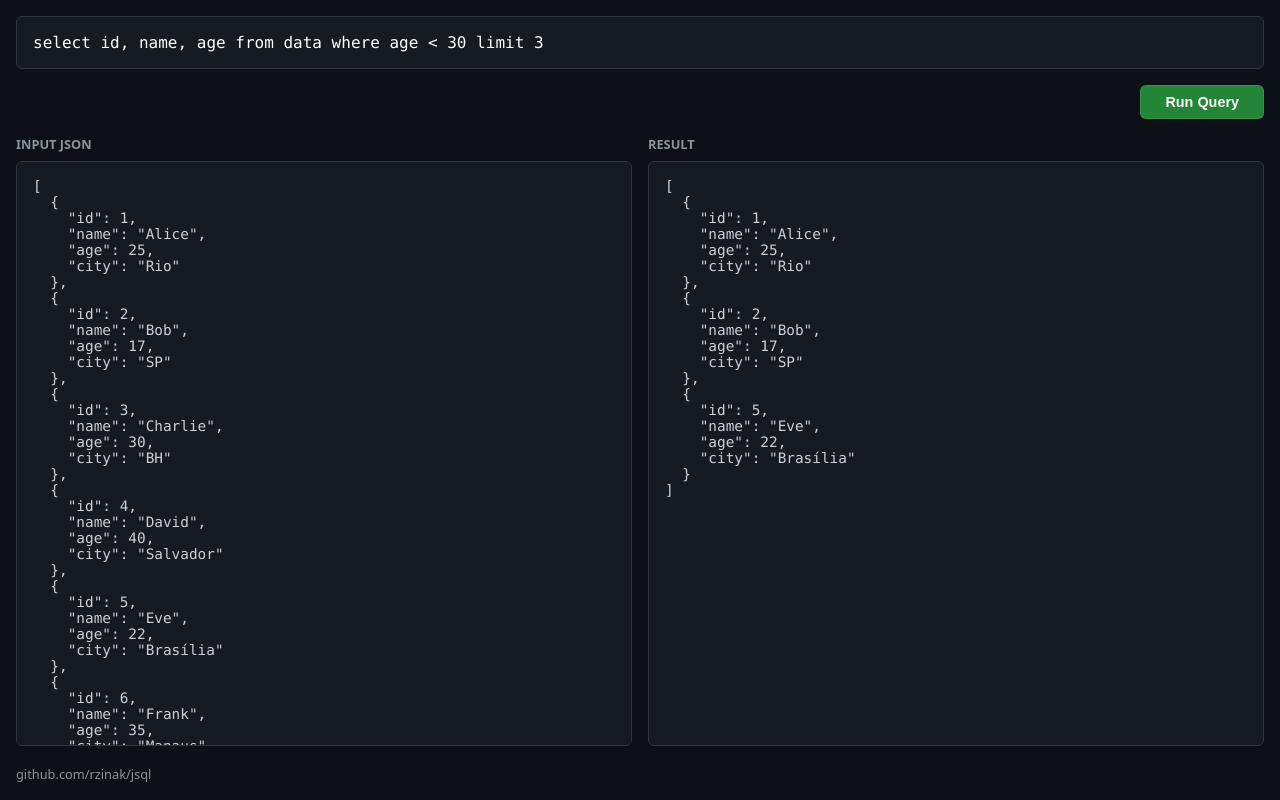
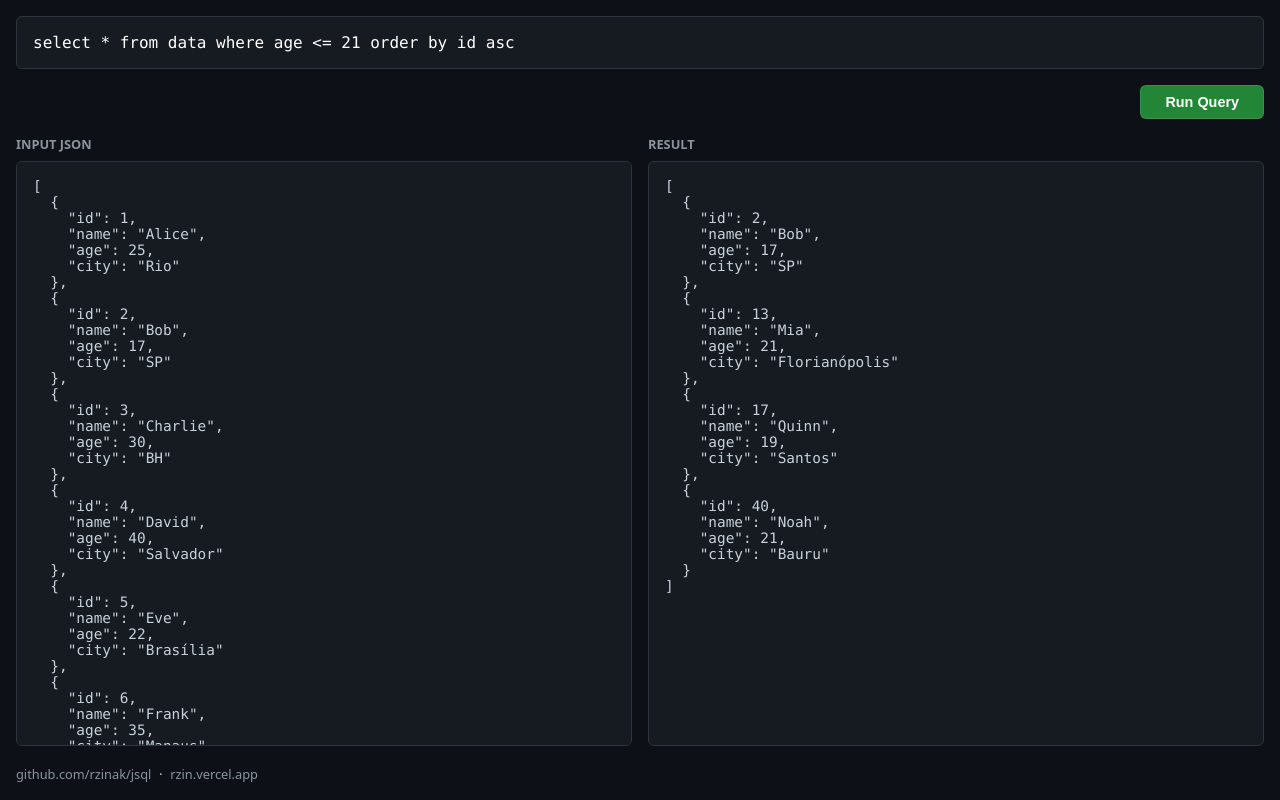
Before and after one commit to rzinak/jsql, a website built with Vite: page index.html in a window 1280 px wide. Both pictures are taken after a click on the button "Run Query". Built offline with nearby package versions, Linux system fonts and the light colour scheme.

Commit message:
added support for the ORDER BY keywords
still gotta make it support multiple order expressions

```diff
--- a/index.html
+++ b/index.html
@@ -37,6 +37,8 @@
     <footer>
       <small><a href="https://github.com/rzinak/jsql" rel="noreferrer"
           target="_blank">github.com/rzinak/jsql</a></small>
+      <small>&nbsp;&middot;&nbsp;</small>
+      <small><a href="https://rzin.vercel.app" rel="noreferrer" target="_blank">rzin.vercel.app</a></small>
     </footer>
   </div>
   <script type="module" src="/src/ui/main.ts"></script>
--- a/src/engine/evaluator.ts
+++ b/src/engine/evaluator.ts
@@ -1,6 +1,4 @@
-import type { AST } from "./parser";
-
-export type Operator = '>' | '<' | '=' | '!=' | '>=' | '<=';
+import type { AST, Operator } from "./types";
 
 const operations: Record<Operator, (a: number | string, b: number | string) => boolean> = {
   '>': (a, b) => a > b,
@@ -30,6 +28,14 @@ export const evaluate = (ast: AST, data: any[]) => {
   }
 
   if (ast.columns[0] === '*') {
+    if (ast.order && ast.order.direction === 'ASC') {
+      const prop = ast.order.prop;
+      result.sort((a, b) => a[prop] - b[prop]);
+    } else if (ast.order && ast.order.direction === 'DESC') {
+      const prop = ast.order.prop;
+      result.sort((a, b) => b[prop] - a[prop]);
+    }
+
     if (ast.limit) {
       return result.slice(0, ast.limit);
     } else {
--- a/src/engine/lexer.ts
+++ b/src/engine/lexer.ts
@@ -3,18 +3,7 @@
 //   value: 'SELECT'  // ou 'age', '18', 'Rio', '>=', ','
 // }
 
-export type TokenType =
-  | 'KEYWORD'
-  | 'IDENTIFIER'
-  | 'NUMBER'
-  | 'STRING'
-  | 'OPERATOR'
-  | 'SYMBOL'
-
-export type Token = {
-  type: TokenType;
-  value: string;
-}
+import type { Token } from "./types";
 
 const KEYWORDS = [
   "SELECT",
@@ -25,7 +14,9 @@ const KEYWORDS = [
   "AND",
   "OR",
   "NOT",
-  "LIMIT"
+  "LIMIT",
+  "DESC",
+  "ASC"
 ];
 
 export const tokenize = (query: string): Token[] => {
--- a/src/engine/parser.ts
+++ b/src/engine/parser.ts
@@ -1,19 +1,4 @@
-import type { Operator } from "./evaluator";
-import type { Token, TokenType } from "./lexer";
-
-export type Where = {
-  "left": number | string;
-  "operator": Operator;
-  "right": number | string;
-}
-
-export type AST = {
-  "type": "SelectStatement";
-  "columns": string[];
-  "from": string;
-  "where": Where | null;
-  "limit": number | null;
-}
+import type { AST, Operator, Order, Token, TokenType, Where } from "./types";
 
 export const parse = (tokens: Token[]): AST => {
   let current = 0;
@@ -75,6 +60,7 @@ export const parse = (tokens: Token[]): AST => {
   parseColumns();
   consume('KEYWORD', 'FROM');
   const table = consume('IDENTIFIER').value;
+
   let where: Where | null = null;
   if (check('KEYWORD', 'WHERE')) {
     consume('KEYWORD', 'WHERE');
@@ -90,28 +76,69 @@ export const parse = (tokens: Token[]): AST => {
       right
     }
   }
+
+  // TODO: add support for ORDER without providing a direction e.g. ORDER BY id (without passing ASC or DESC)
+  let order: Order | null = null;
+  if (check('KEYWORD', 'ORDER')) {
+    consume('KEYWORD', 'ORDER');
+    if (check('KEYWORD', 'BY')) {
+      consume('KEYWORD', 'BY');
+      const prop = (consume('IDENTIFIER').value);
+      if (check('KEYWORD', 'ASC') || check('KEYWORD', 'DESC')) {
+        const direction = (consume('KEYWORD').value) as "ASC" | "DESC";
+        order = {
+          type: "OrderSpecification",
+          prop,
+          direction
+        }
+      }
+    }
+  }
+
   let limit: number | null = null;
   if (check('KEYWORD', 'LIMIT')) {
     consume('KEYWORD', 'LIMIT');
     limit = Number((consume('NUMBER').value));
-
   }
 
-  console.log({
-    "type": "SelectStatement",
-    "columns": columns,
-    "from": table,
-    where,
-    limit
-  })
+  // console.log({
+  //   "type": "SelectStatement",
+  //   "columns": columns,
+  //   "from": table,
+  //   where,
+  //   order,
+  //   limit
+  // });
 
   return {
     "type": "SelectStatement",
     "columns": columns,
     "from": table,
     where,
+    order,
     limit
   }
+
+  // TODO: also gotta make order to be an array to allow ordering by multiple properties
+  //
+  // "order": [
+  //   {
+  //     "type": "OrderSpecification",
+  //     "by": {
+  //       "type": "ColRef",
+  //       "prop or name": "column_name"
+  //     },
+  //     "direction": "ASC"
+  //   },
+  //   {
+  //     "type": "OrderSpecification",
+  //     "by": {
+  //       "type": "ColRef",
+  //       "prop or name": "column_name"
+  //     },
+  //     "direction": "ASC"
+  //   },
+  // ]
 
   // return {
   //   "type": "SelectStatement",
@@ -123,6 +150,11 @@ export const parse = (tokens: Token[]): AST => {
   //     "operator": ">=",
   //     "right": 18
   //   },
+  //   "order": {
+  //     "type": "OrderSpecification",
+  //     "prop": "id",
+  //     "direction": "ASC" | "DESC" | null
+  //   }
   //   "limit": 1
   // }
 }
--- /dev/null
+++ b/src/engine/types.ts
@@ -0,0 +1,35 @@
+export type Operator = '>' | '<' | '=' | '!=' | '>=' | '<=';
+
+export type Where = {
+  "left": number | string;
+  "operator": Operator;
+  "right": number | string;
+}
+
+export type Order = {
+  "type": "OrderSpecification";
+  "prop": string;
+  "direction": "ASC" | "DESC";
+}
+
+export type AST = {
+  "type": "SelectStatement";
+  "columns": string[];
+  "from": string;
+  "where": Where | null;
+  "order": Order | null;
+  "limit": number | null;
+}
+
+export type TokenType =
+  | 'KEYWORD'
+  | 'IDENTIFIER'
+  | 'NUMBER'
+  | 'STRING'
+  | 'OPERATOR'
+  | 'SYMBOL'
+
+export type Token = {
+  type: TokenType;
+  value: string;
+}
--- a/src/ui/main.ts
+++ b/src/ui/main.ts
@@ -19,13 +19,6 @@ import { parse } from "../engine/parser.ts";
 //
 // const evaluated = evaluate(parsed, database);
 // console.log(evaluated);
-
-const query = document.getElementById('query-input') as HTMLInputElement;
-const runBtn = document.getElementById('run-btn') as HTMLButtonElement;
-const clearInputBtn = document.getElementById('clear-input-btn') as HTMLButtonElement;
-const clearOutputBtn = document.getElementById('clear-output-btn') as HTMLButtonElement;
-const jsonInput = document.getElementById('json-input') as HTMLTextAreaElement;
-const resultOutput = document.getElementById('result-output') as HTMLPreElement;
 
 const INITIAL_DATA = [
   { "id": 1, "name": "Alice", "age": 25, "city": "Rio" },
@@ -80,11 +73,35 @@ const INITIAL_DATA = [
   { "id": 50, "name": "Xena", "age": 22, "city": "Londrina" }
 ]
 
+const query = document.getElementById('query-input') as HTMLInputElement;
+const runBtn = document.getElementById('run-btn') as HTMLButtonElement;
+const clearInputBtn = document.getElementById('clear-input-btn') as HTMLButtonElement;
+const clearOutputBtn = document.getElementById('clear-output-btn') as HTMLButtonElement;
+const jsonInput = document.getElementById('json-input') as HTMLTextAreaElement;
+const resultOutput = document.getElementById('result-output') as HTMLPreElement;
+
 // TODO: add support for the rest of SQL keywords
 
 jsonInput.value = JSON.stringify(INITIAL_DATA, null, 2);
 // query.value = 'select name, city, age from data where age < 22';
-query.value = 'select id, name, age from data where age < 30 limit 3';
+
+// query.value = 'select id, name, age from data where age < 30 order by id desc limit 3';
+query.value = 'select * from data where age <= 21 order by id asc';
+
+const run = () => {
+  try {
+    resultOutput.classList.remove('error');
+    resultOutput.textContent = '';
+    const tokens = tokenize(query.value);
+    const parsed = parse(tokens);
+    const parsedInputJson = JSON.parse(jsonInput.value);
+    const evaluated = evaluate(parsed, parsedInputJson);
+    resultOutput.textContent = JSON.stringify(evaluated, null, 2);
+  } catch (err: any) {
+    resultOutput.classList.add('error');
+    resultOutput.textContent = err.message;
+  }
+}
 
 clearInputBtn.addEventListener('click', () => {
   try {
@@ -105,17 +122,11 @@ clearOutputBtn.addEventListener('click', () => {
   }
 });
 
-runBtn?.addEventListener('click', () => {
-  try {
-    resultOutput.classList.remove('error');
-    resultOutput.textContent = '';
-    const tokens = tokenize(query.value);
-    const parsed = parse(tokens);
-    const parsedInputJson = JSON.parse(jsonInput.value);
-    const evaluated = evaluate(parsed, parsedInputJson);
-    resultOutput.textContent = JSON.stringify(evaluated, null, 2);
-  } catch (err: any) {
-    resultOutput.classList.add('error');
-    resultOutput.textContent = err.message;
+runBtn?.addEventListener('click', run);
+query?.addEventListener('keydown', (event) => {
+  if (event.ctrlKey && event.key === 'Enter') {
+    console.log('pressed');
+    event.preventDefault();
+    run();
   }
 });
```
Also changed, not shown: GRAMMAR.md (+2 -1 lines).
